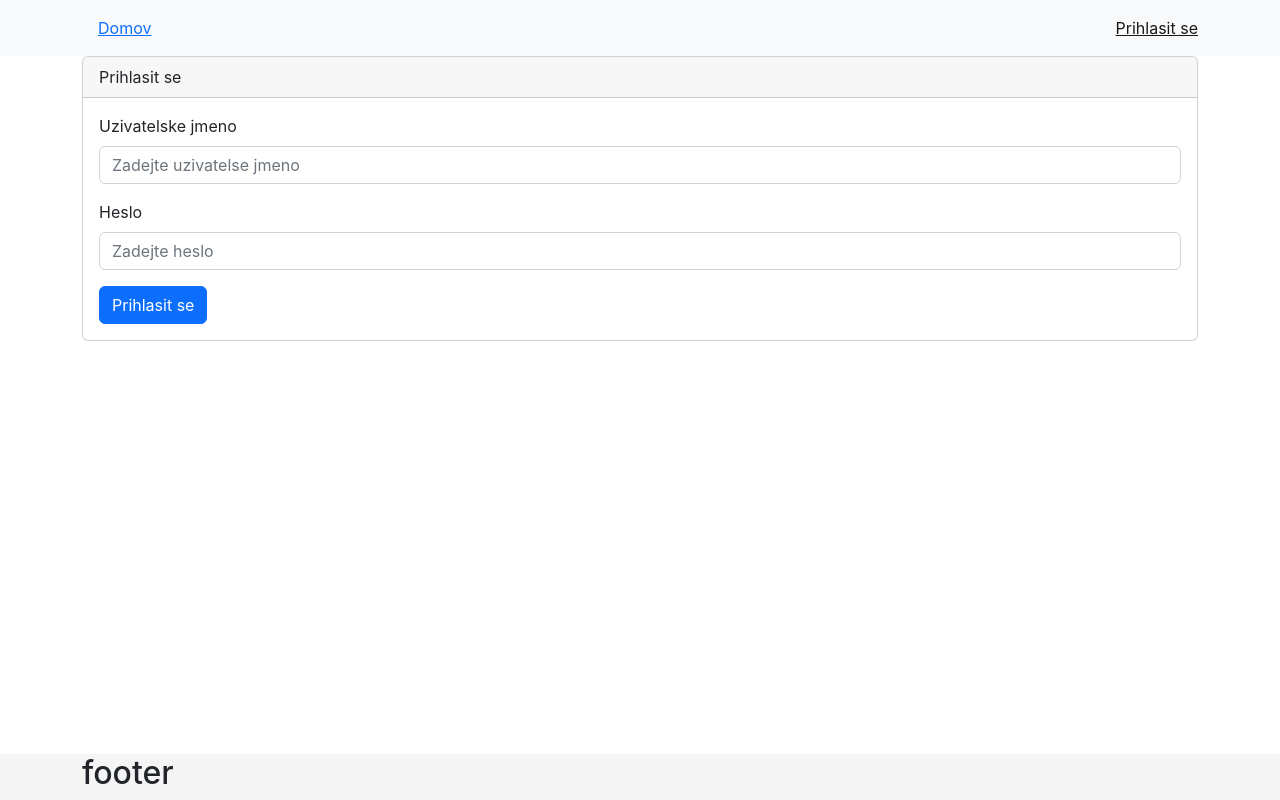
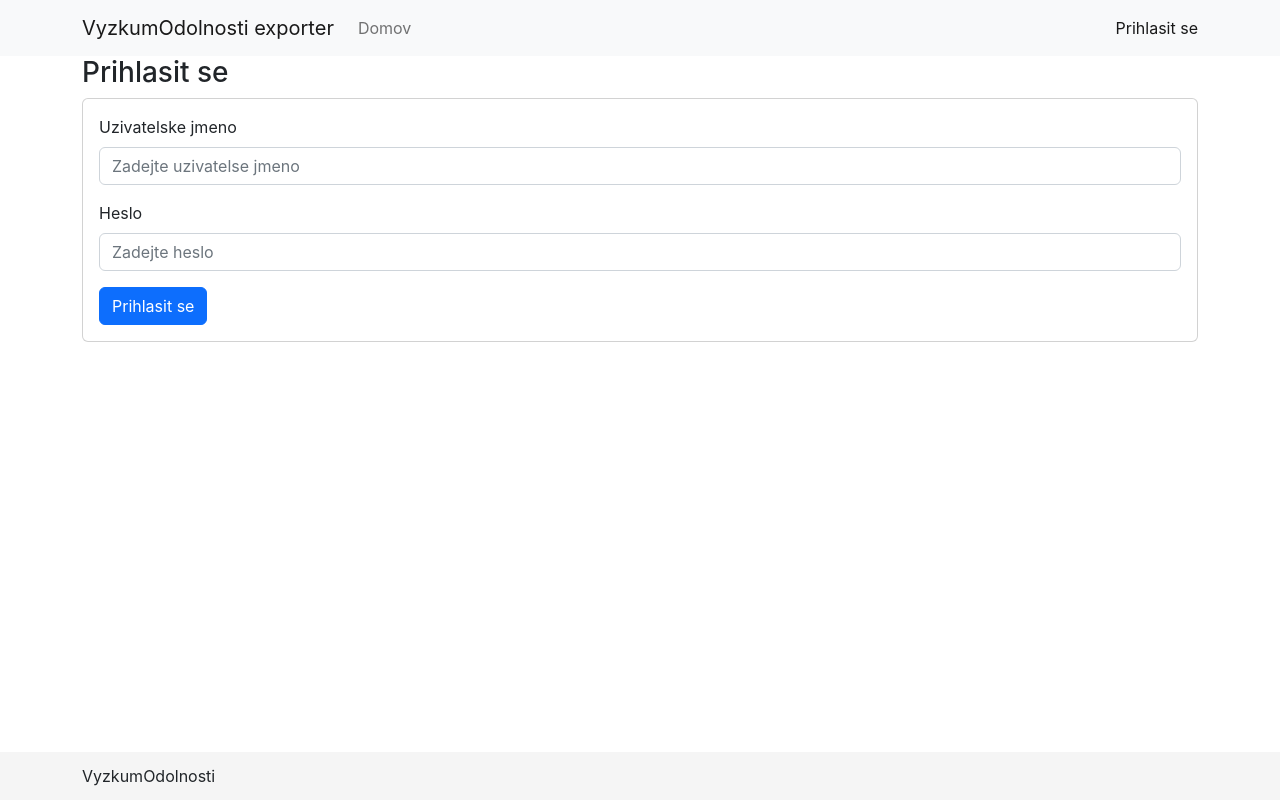
Before and after one commit to Adeity/ghdata-frontend-exporter, a React (Create React App) app: page /login in a window 1280 px wide. Built offline with nearby package versions, Linux system fonts and the light colour scheme; no server answers; the HTML template or start-up script is replaced by a standard one.

Commit message:
Footer And Header Stylings

```diff
--- a/src/App.css
+++ b/src/App.css
@@ -13,6 +13,18 @@ main {
 
 footer {
     background-color: whitesmoke;
+    min-height: 3rem;
+    display: flex;
+    align-items: center;
+}
+
+footer a {
+    text-decoration: none;
+    color: inherit;
+}
+footer a:hover {
+    text-decoration: none;
+    color: #2a4dad;
 }
 
 
--- a/src/components/Footer.js
+++ b/src/components/Footer.js
@@ -1,11 +1,16 @@
 import Container from "react-bootstrap/Container";
+import {Row} from "react-bootstrap";
+import {Col} from "react-bootstrap";
 
 function Footer() {
     return (
-
         <footer>
             <Container>
-                <h2>footer</h2>
+                <Row>
+                    <Col>
+                        <a className={""} href="https://www.vyzkumodolnosti.cz/" >VyzkumOdolnosti</a>
+                    </Col>
+                </Row>
             </Container>
         </footer>
     )
--- a/src/components/HeaderAndMain.js
+++ b/src/components/HeaderAndMain.js
@@ -7,6 +7,7 @@ import UserPage from "./UserPage/UserPage";
 import React from "react";
 import LoginPage from "./LoginPage/LoginPage";
 import RestrictedRoute from "./RestrictedRootComponent/RestrictedRoute";
+import "./Link.css"
 
 class HeaderAndMain extends React.Component{
     constructor(props) {
@@ -15,16 +16,17 @@ class HeaderAndMain extends React.Component{
 
     render () {
         const loginOrUserLink = this.props.authorizationConstants.isLoggedIn ?
-            (<Link to="/user-page">Prihlasen jako: {this.props.authorizationConstants.username}</Link>) :
-            (<Link to="/login">Prihlasit se</Link>)
+            (<Link className="nav-link" to="/user-page">Prihlasen jako: {this.props.authorizationConstants.username}</Link>) :
+            (<Link className="nav-link" to="/login">Prihlasit se</Link>)
         return (
             <Router>
                 <Navbar bg="light">
                     <Container>
-                        <Navbar.Brand href="#home">
+                        <Navbar.Brand>
+                            VyzkumOdolnosti exporter
                         </Navbar.Brand>
                         <Nav className="me-auto">
-                            <Link to="/">Domov</Link>
+                            <Link className="nav-link" to="/">Domov</Link>
                         </Nav>
                         <Navbar.Toggle />
                         <Navbar.Collapse className="justify-content-end">
@@ -48,7 +50,7 @@ class HeaderAndMain extends React.Component{
                                 <RestrictedRoute
                                     authorizationConstants={this.props.authorizationConstants}
                                 >
-                                    <UserPage />
+                                    <UserPage username={this.props.authorizationConstants.username} />
                                 </RestrictedRoute>
                             } />
                             <Route path="/login" element={
--- a/src/components/Home.js
+++ b/src/components/Home.js
@@ -1,6 +1,6 @@
 function Home() {
     return (
-        <h1>Domov</h1>
+        <h3>Domov</h3>
     )
 }
 
--- a/src/components/Link.css
+++ b/src/components/Link.css
@@ -0,0 +1,3 @@
+.Link {
+
+}
--- a/src/components/LoginPage/LoginPage.js
+++ b/src/components/LoginPage/LoginPage.js
@@ -62,10 +62,8 @@ class LoginPage extends React.Component {
         }
         return (
             <div className="FormPage">
+                <h3>Prihlasit se</h3>
                 <Card>
-                    <Card.Header>
-                        Prihlasit se
-                    </Card.Header>
                     <Card.Body>
                         <Form>
                             <Form.Group className="mb-3" controlId="oldPassword">
--- a/src/components/RestrictedRootComponent/RestrictedRoute.js
+++ b/src/components/RestrictedRootComponent/RestrictedRoute.js
@@ -8,10 +8,12 @@ const RestrictedRoute = (props) => {
     useEffect(() => {
         if (props.authorizationConstants.authorizationChecked) {
             if (!props.authorizationConstants.isLoggedIn) {
+                const authConstasnt = props.authorizationConstants
+                debugger
                 navigate("/login")
             }
         }
-    }, [props.authorizationConstants.isLoggedIn,, props.authorizationConstants.authorizationChecked, navigate])
+    }, [props.authorizationConstants.isLoggedIn, props.authorizationConstants.authorizationChecked, navigate])
 
     const isAuthorized = props.authorizationConstants.isLoggedIn && props.authorizationConstants.authorizationChecked;
     const page = isAuthorized ? props.children : null
--- a/src/components/UserPage/ChangePasswordCard.js
+++ b/src/components/UserPage/ChangePasswordCard.js
@@ -6,10 +6,8 @@ import '../FormPage.css'
 function ChangePasswordCard() {
     return (
         <div className="FormPage">
+            <h4>Zmena hesla</h4>
             <Card>
-                <Card.Header>
-                    Zmenit heslo
-                </Card.Header>
                 <Card.Body>
                     <Form>
                         <Form.Group className="mb-3" controlId="oldPassword">
--- a/src/components/UserPage/UserPage.css
+++ b/src/components/UserPage/UserPage.css
@@ -1,10 +1,3 @@
-.UserPage {
-    display: flex;
-    width: 100%;
-    justify-content: center;
-    padding: 2rem;
-}
-
 .CardWidth {
     min-height: 25rem;
 }
--- a/src/components/UserPage/UserPage.js
+++ b/src/components/UserPage/UserPage.js
@@ -3,10 +3,15 @@ import ChangePasswordCard from "./ChangePasswordCard";
 import './UserPage.css'
 
 class UserPage extends React.Component {
+    constructor(props) {
+        super(props);
+    }
     render () {
         const currentCard = <ChangePasswordCard />;
         return (
             <div className="UserPage">
+                <h3>Uzivatelska stranka</h3>
+                <p>Prihlaseny jako: {this.props.username}</p>
                 {currentCard}
             </div>
         )
```
